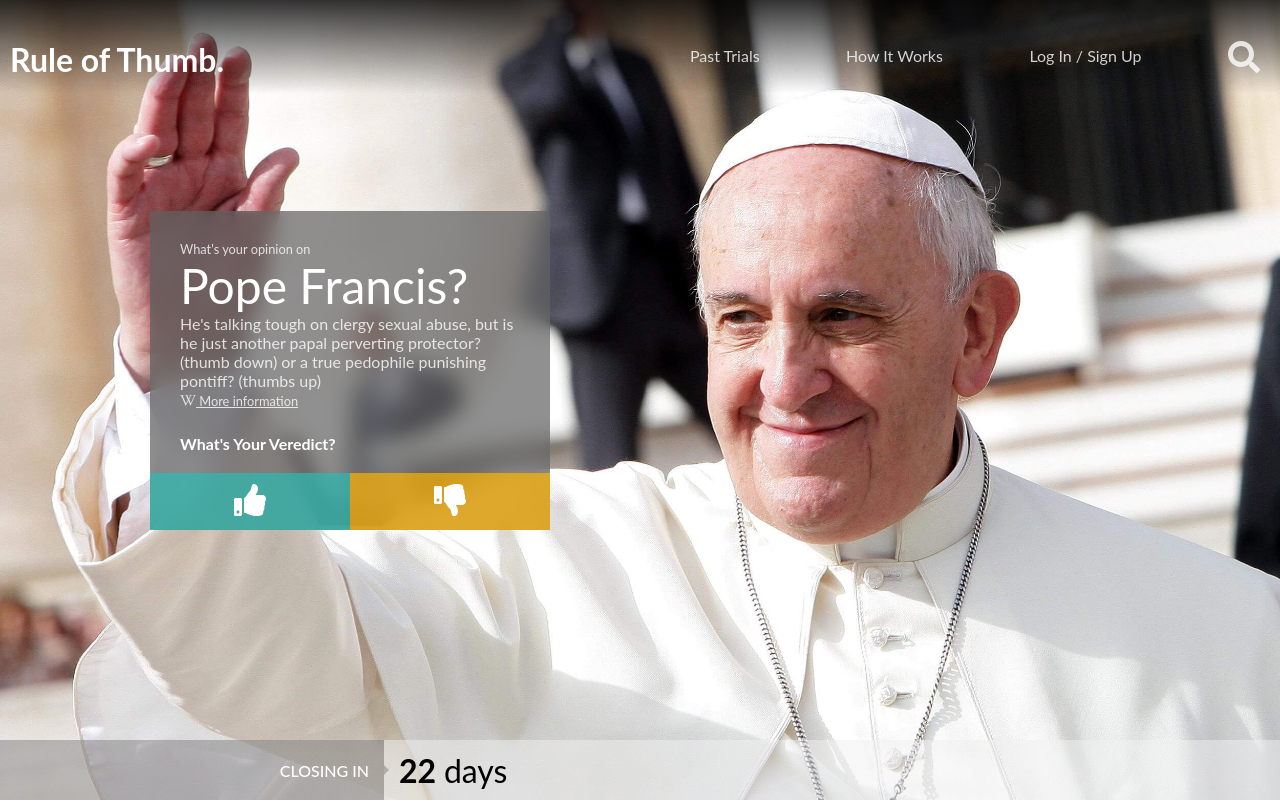
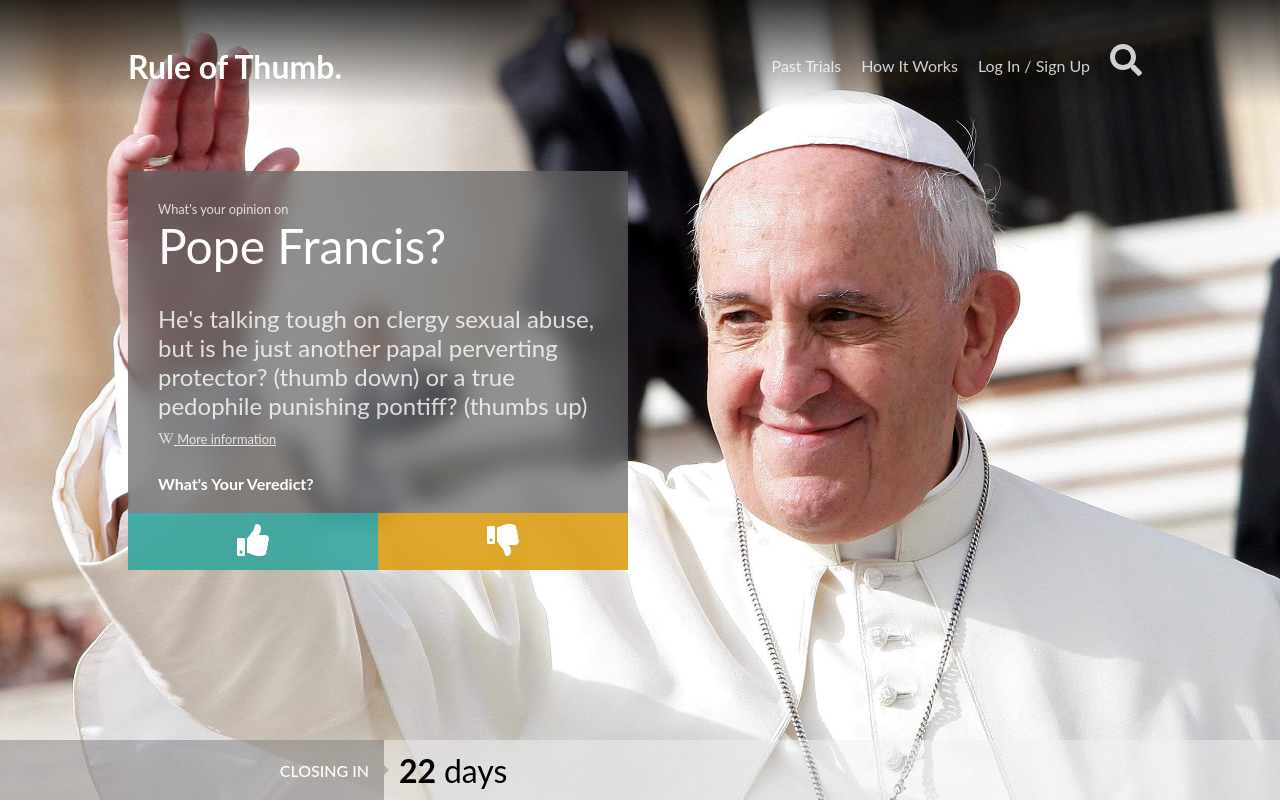
Before and after one commit to oscantillomen/Rule-of-thumbs, a React (Vite) app: page / in a window 1280 px wide. Shown: the top 802 px of the page. Built offline with nearby package versions, Linux system fonts and the light colour scheme.

Commit message:
header fixed

```diff
--- a/src/style.scss
+++ b/src/style.scss
@@ -32,11 +32,11 @@ header {
 
 	& div {
 		display: flex;
-		width: 100%;
+		width: 80%;
     justify-content: space-between;
     align-items: center;
     margin: 0 auto;
-    padding: 25px 10px 0px 10px;
+    padding-top: 25px;
 
 		& h1 { color: white; }
 
@@ -48,7 +48,6 @@ header {
         width: 100%;
         height: 100vh;
         list-style: none;
-        background-color: rgba(44, 62, 80, 0.95);
         top: 80px;
         left: -100%;
         text-align: center;
@@ -56,7 +55,7 @@ header {
         & li {
           display: block;
           margin: 50px 0;
-          line-height: 30px;
+          line-height: 50px;
         }
       }
     }
@@ -76,7 +75,6 @@ header {
   font-size: 2rem;
   float: right;
   line-height: 80px;
-  margin-right: 40px;
   cursor: pointer;
 }
 
@@ -328,11 +326,11 @@ button {
 }
 
 .infoGroupContainer {
+  font-size: 1.5rem;
   display: grid;
-  // grid-template-rows: 300px 60px;
   color: $font-color-light;
   max-width: 400px;
-  height: auto;
+  // height: 450px;
   background-color: rgba(97, 97, 97, 0.7);
   backdrop-filter: blur(10px);
   margin: 0 auto;
@@ -360,7 +358,7 @@ button {
     }
 
     & h1 {
-      margin-top: 0;
+      margin: 0 0 30px 0px;
       font-size: 3rem;
       font-weight: 400;
       color: white;
@@ -530,10 +528,10 @@ button {
   header {
 		display: flex;
 		justify-content: space-between;
-    margin: 0 auto;
 
+    & div {
+      width: 80%;
       & nav.navbar {
-
         & ul {
           background-color: transparent;
 
@@ -544,6 +542,7 @@ button {
           & div {
             width: 90%;
             padding: 25px 0px 0px 0px;
+          }
         }
       }
     }
@@ -578,8 +577,8 @@ button {
   }
 
   .infoGroupContainer {
-    width: 400px;
-    margin-left: 150px;
+    max-width: 500px;
+    margin-left: 10%;
   }
 
   .addName {
@@ -610,7 +609,7 @@ button {
   }
 
   nav.navbar {
-    width: 50%;
+
     & ul {
       background-color: transparent;
       position: static;
@@ -618,9 +617,7 @@ button {
       justify-content: space-between;
       width: 100%;
       height: auto;
-      // & li {
-      //   display: inline-block;
-      // }
+      transition: none 0s;
     }
   }
 
```
Lines whose indentation alone changed are shown as unchanged.
